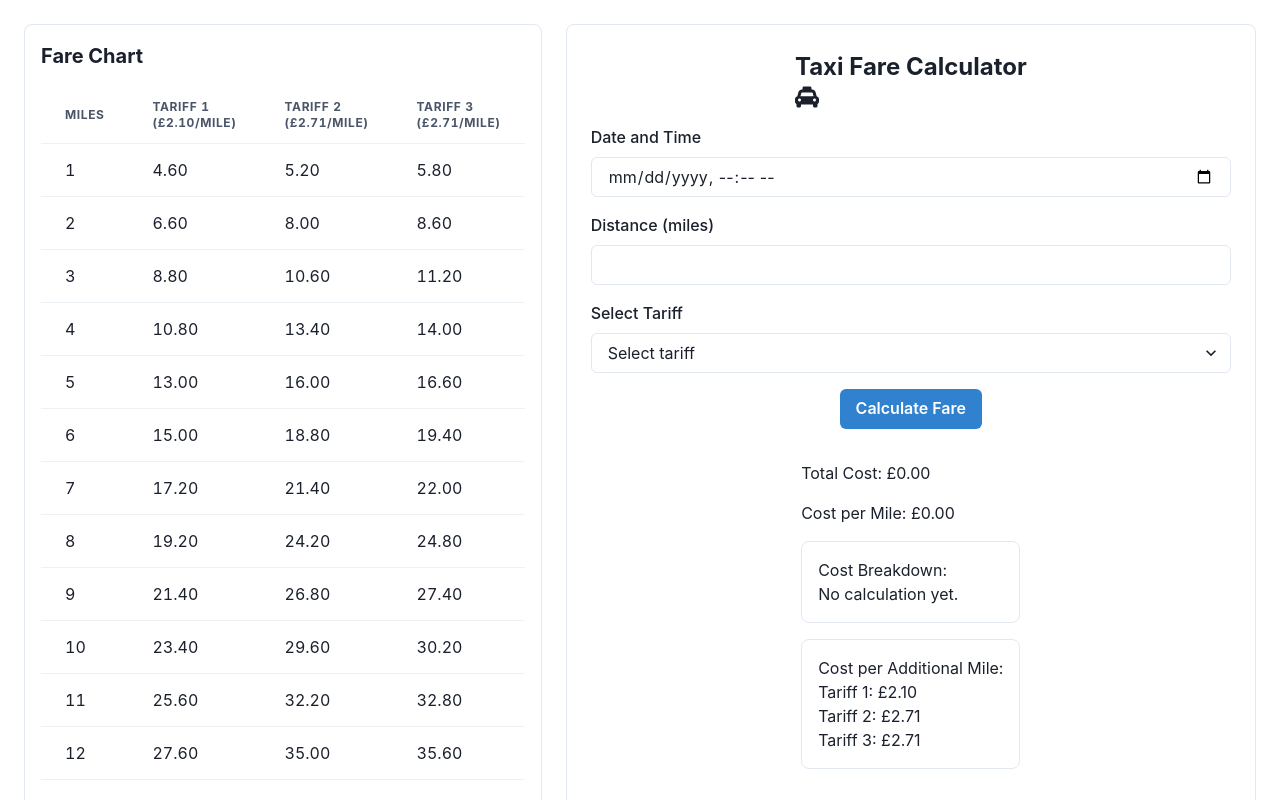
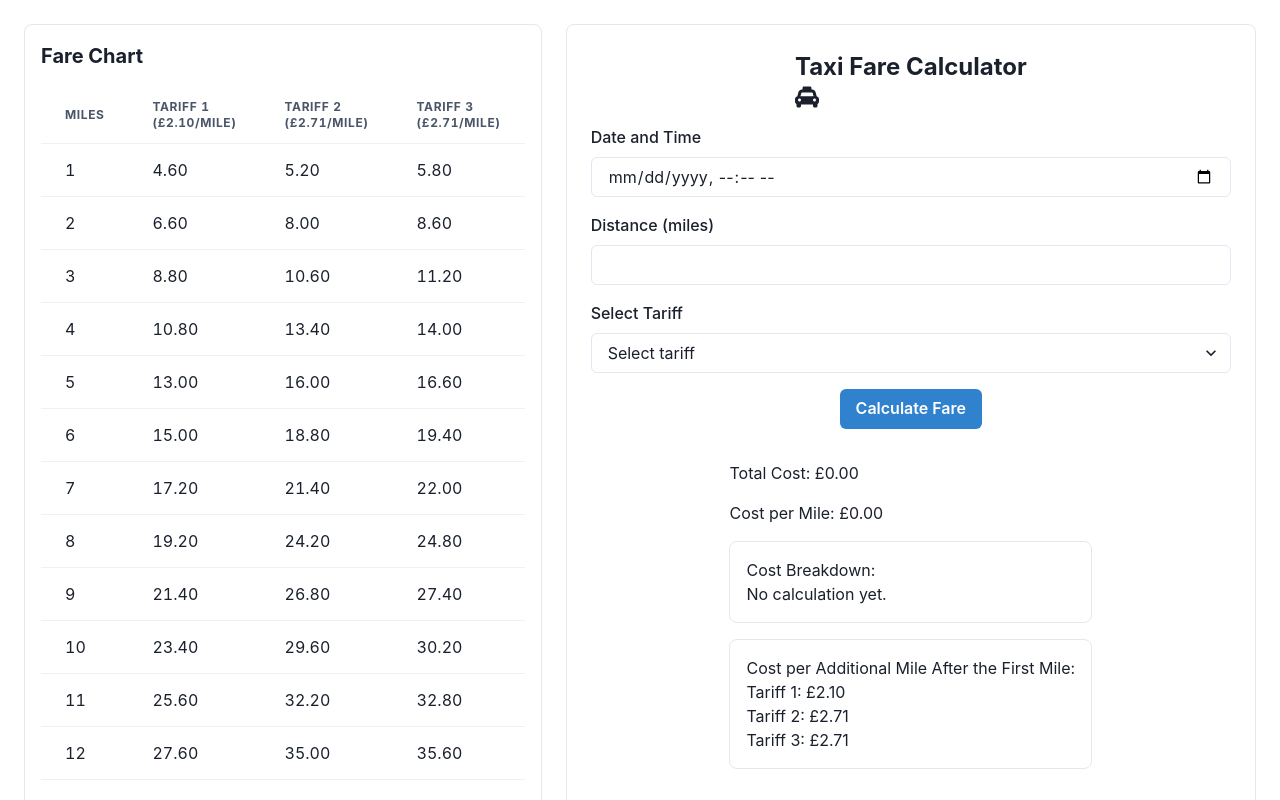
Before and after one commit to GPT-Engineer-App/taxi-journey-pricer, a React (Vite) app: page / in a window 1280 px wide. Shown: the top 800 px of the page. Built offline with nearby package versions, Linux system fonts and the light colour scheme.

Commit message:
where it says Cost per Additional Mile: add After the First Mile
Updated the text to clarify that the displayed cost per additional mile is for travel after the first mile.

```diff
--- a/src/pages/Index.jsx
+++ b/src/pages/Index.jsx
@@ -117,7 +117,7 @@ const Index = () => {
                 <Text whiteSpace="pre-wrap">{breakdown || "No calculation yet."}</Text>
               </Box>
               <Box p={4} borderWidth="1px" borderRadius="lg">
-                <Text>Cost per Additional Mile:</Text>
+                <Text>Cost per Additional Mile After the First Mile:</Text>
                 {useMemo(
                   () =>
                     Object.entries(calculateAdditionalMileCost(tariffRates)).map(([key, cost]) => (
```
